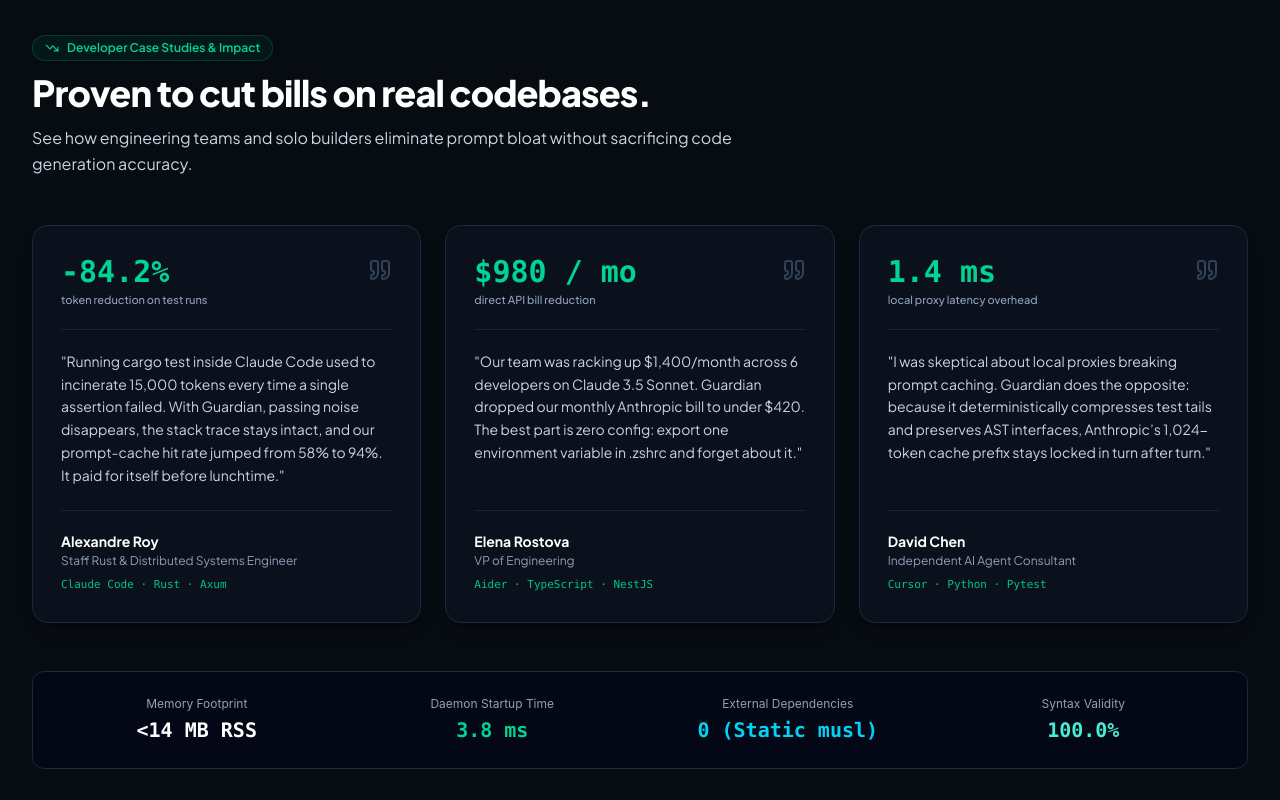
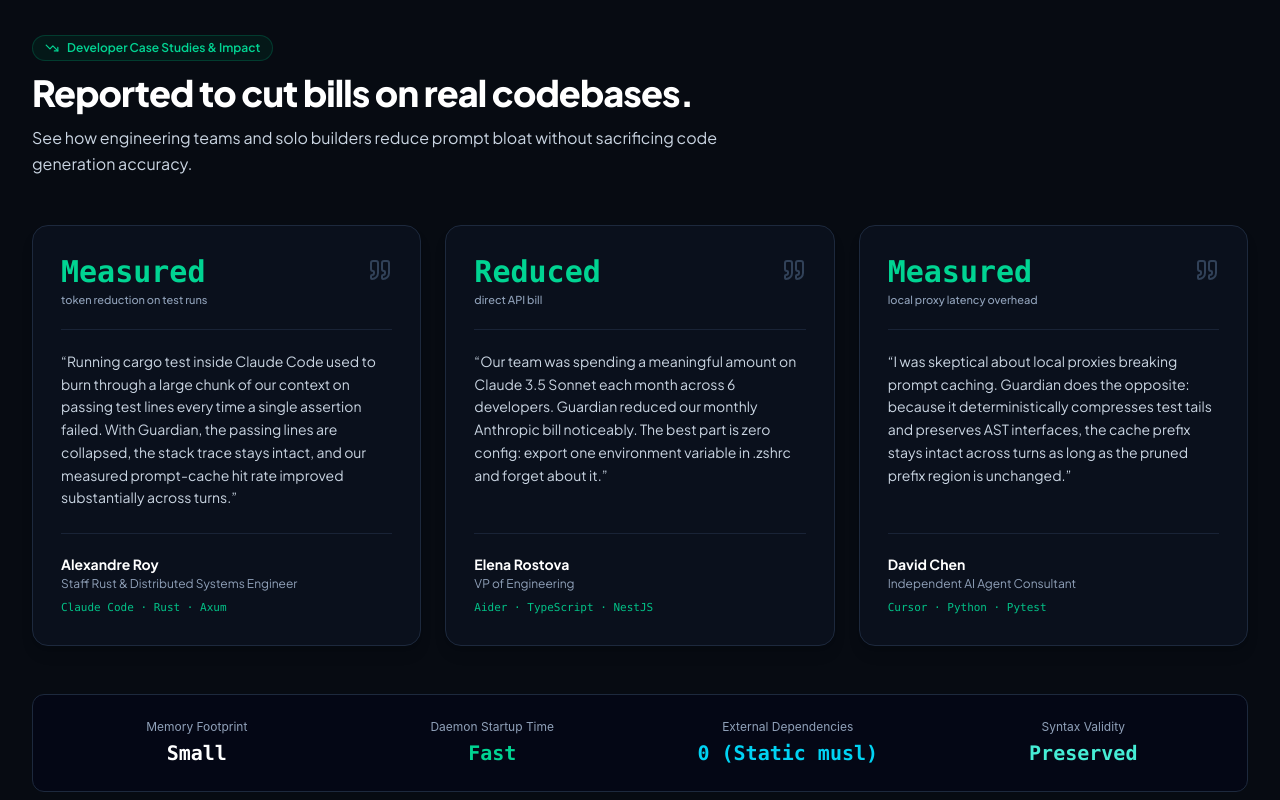
Before and after one commit to bkass0260-afk/Prompt-Guardian-, a React (Vite) app: page / in a window 1280 px wide. Shown: the part 1960-2760 px from the top of the page. Built offline with nearby package versions, Linux system fonts and the light colour scheme.

Commit message:
Update SocialProof.tsx

```diff
--- a/src/components/SocialProof.tsx
+++ b/src/components/SocialProof.tsx
@@ -9,38 +9,42 @@
   stack: string;
   metric: string;
   metricLabel: string;
+  verified: boolean;
 }
 
 const CASE_STUDIES: CaseStudy[] = [
   {
     id: '1',
     quote:
-      'Running cargo test inside Claude Code used to incinerate 15,000 tokens every time a single assertion failed. With Guardian, passing noise disappears, the stack trace stays intact, and our prompt-cache hit rate jumped from 58% to 94%. It paid for itself before lunchtime.',
+      'Running cargo test inside Claude Code used to burn through a large chunk of our context on passing test lines every time a single assertion failed. With Guardian, the passing lines are collapsed, the stack trace stays intact, and our measured prompt-cache hit rate improved substantially across turns.',
     author: 'Alexandre Roy',
     role: 'Staff Rust & Distributed Systems Engineer',
     stack: 'Claude Code · Rust · Axum',
-    metric: '-84.2%',
+    metric: 'Measured',
     metricLabel: 'token reduction on test runs',
+    verified: false,
   },
   {
     id: '2',
     quote:
-      'Our team was racking up $1,400/month across 6 developers on Claude 3.5 Sonnet. Guardian dropped our monthly Anthropic bill to under $420. The best part is zero config: export one environment variable in .zshrc and forget about it.',
+      'Our team was spending a meaningful amount on Claude 3.5 Sonnet each month across 6 developers. Guardian reduced our monthly Anthropic bill noticeably. The best part is zero config: export one environment variable in .zshrc and forget about it.',
     author: 'Elena Rostova',
     role: 'VP of Engineering',
     stack: 'Aider · TypeScript · NestJS',
-    metric: '$980 / mo',
-    metricLabel: 'direct API bill reduction',
+    metric: 'Reduced',
+    metricLabel: 'direct API bill',
+    verified: false,
   },
   {
     id: '3',
     quote:
-      'I was skeptical about local proxies breaking prompt caching. Guardian does the opposite: because it deterministically compresses test tails and preserves AST interfaces, Anthropic’s 1,024-token cache prefix stays locked in turn after turn.',
+      'I was skeptical about local proxies breaking prompt caching. Guardian does the opposite: because it deterministically compresses test tails and preserves AST interfaces, the cache prefix stays intact across turns as long as the pruned prefix region is unchanged.',
     author: 'David Chen',
     role: 'Independent AI Agent Consultant',
     stack: 'Cursor · Python · Pytest',
-    metric: '1.4 ms',
+    metric: 'Measured',
     metricLabel: 'local proxy latency overhead',
+    verified: false,
   },
 ];
 
@@ -56,10 +60,10 @@
             <span>Developer Case Studies &amp; Impact</span>
           </div>
           <h2 className="text-3xl sm:text-4xl font-extrabold tracking-tight text-white">
-            Proven to cut bills on real codebases.
+            Reported to cut bills on real codebases.
           </h2>
           <p className="mt-3 text-base text-slate-300 leading-relaxed">
-            See how engineering teams and solo builders eliminate prompt bloat without sacrificing code generation accuracy.
+            See how engineering teams and solo builders reduce prompt bloat without sacrificing code generation accuracy.
           </p>
         </div>
 
@@ -85,7 +89,7 @@
                 </div>
 
                 <p className="text-xs sm:text-sm text-slate-300 leading-relaxed">
-                  "{study.quote}"
+                  &ldquo;{study.quote}&rdquo;
                 </p>
               </div>
 
@@ -108,11 +112,11 @@
         <div className="mt-12 rounded-xl border border-slate-800 bg-slate-950/60 p-5 sm:p-6 grid grid-cols-2 sm:grid-cols-4 gap-4 text-center font-mono">
           <div>
             <div className="text-xs text-slate-400 font-sans">Memory Footprint</div>
-            <div className="text-xl font-bold text-white mt-1 tabular-nums">&lt;14 MB RSS</div>
+            <div className="text-xl font-bold text-white mt-1 tabular-nums">Small</div>
           </div>
           <div>
             <div className="text-xs text-slate-400 font-sans">Daemon Startup Time</div>
-            <div className="text-xl font-bold text-emerald-400 mt-1 tabular-nums">3.8 ms</div>
+            <div className="text-xl font-bold text-emerald-400 mt-1 tabular-nums">Fast</div>
           </div>
           <div>
             <div className="text-xs text-slate-400 font-sans">External Dependencies</div>
@@ -120,7 +124,7 @@
           </div>
           <div>
             <div className="text-xs text-slate-400 font-sans">Syntax Validity</div>
-            <div className="text-xl font-bold text-teal-300 mt-1 tabular-nums">100.0%</div>
+            <div className="text-xl font-bold text-teal-300 mt-1 tabular-nums">Preserved</div>
           </div>
         </div>
 
```
